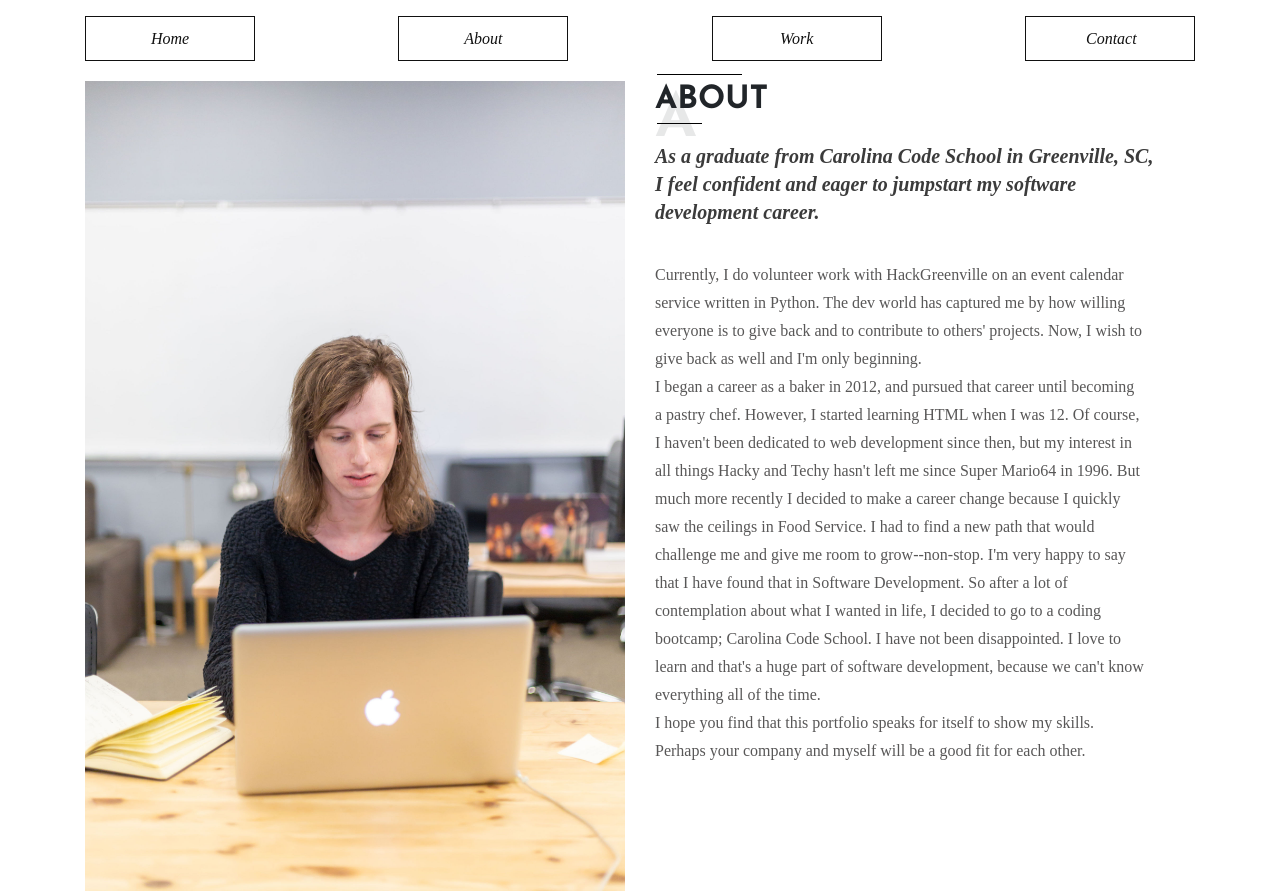
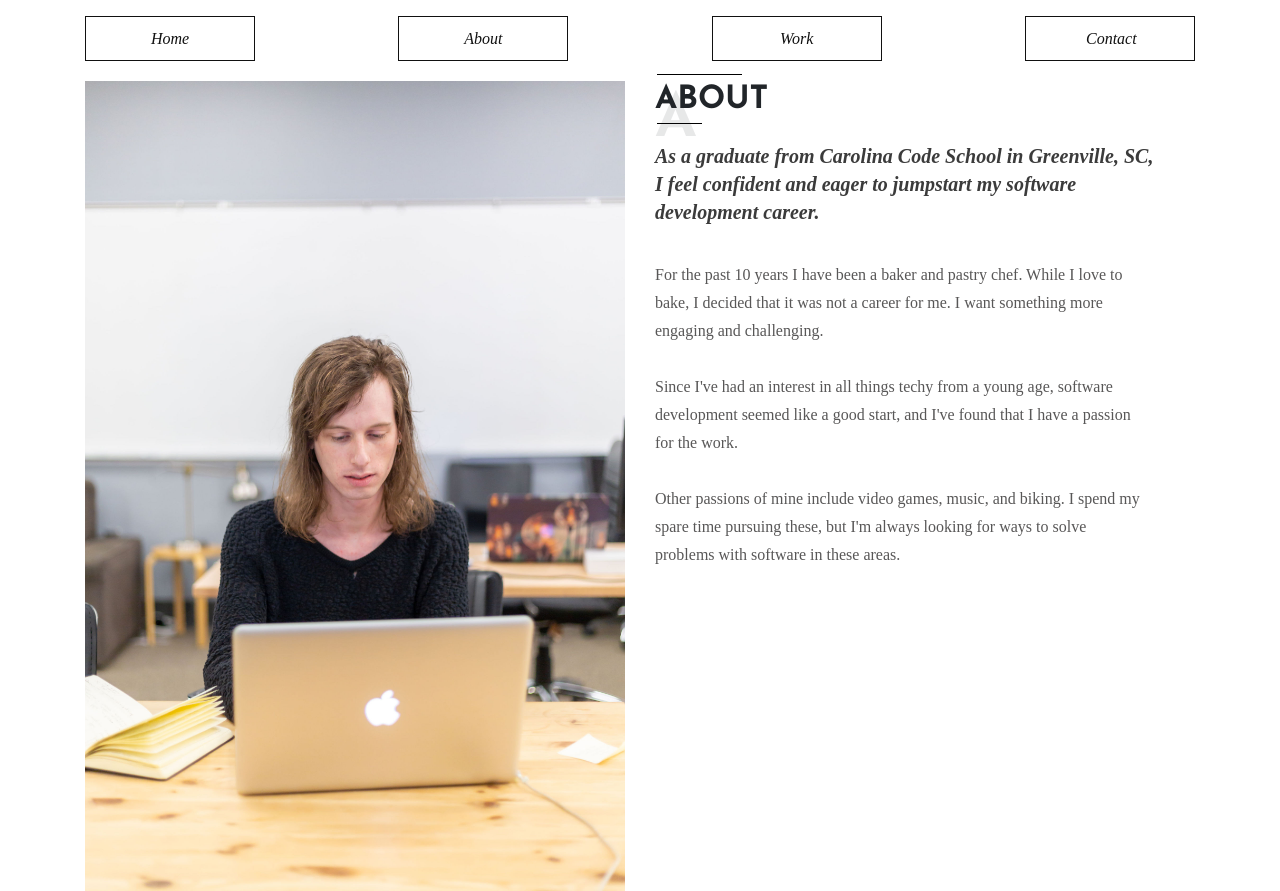
Before and after one commit to ramonaspence/portfolio-v2, a React (Create React App) app: page /about in a window 1280 px wide. Built offline with nearby package versions, Linux system fonts and the light colour scheme.

Commit message:
edited copy on about and contact page

```diff
--- a/src/components/about.js
+++ b/src/components/about.js
@@ -22,9 +22,8 @@ class About extends Component {
                         </div>
                         <p className='subtitle'>As a graduate from Carolina Code School in Greenville, SC, I feel confident and eager to jumpstart my software development career.
                         </p>
-                        <p className="info">Currently, I do volunteer work with HackGreenville on an event calendar service written in Python. The dev world has captured me by how willing everyone is to give back and to contribute to others' projects. Now, I wish to give back as well and I'm only beginning. <br/>I began a career as a baker in 2012, and pursued that career until becoming a pastry chef. However, I started learning HTML when I was 12. Of course, I haven't been dedicated to web development since then, but my interest in all things Hacky and Techy hasn't left me since Super Mario64 in 1996.
-                        But much more recently I decided to make a career change because I quickly saw the ceilings in Food Service. I had to find a new path that would challenge me and give me room to grow--non-stop. I'm very happy to say that I have found that in Software Development. So after a lot of contemplation about what I wanted in life, I decided to go to a coding bootcamp; Carolina Code School.
-                        I have not been disappointed. I love to learn and that's a huge part of software development, because we can't know everything all of the time. <br /> I hope you find that this portfolio speaks for itself to show my skills. Perhaps your company and myself will be a good fit for each other.
+                        <p className="info">For the past 10 years I have been a baker and pastry chef. While I love to bake, I decided that it was not a career for me. I want something more engaging and challenging.<br /><br /> Since I've had an interest in all things techy from a young age, software development seemed like a good start, and I've found that I have a passion for the work.  <br/><br />Other passions of mine include video games, music, and biking.
+                        I spend my spare time pursuing these, but I'm always looking for ways to solve problems with software in these areas.
                           </p>
                     </div>
                 </div>
--- a/src/components/contact.js
+++ b/src/components/contact.js
@@ -23,8 +23,8 @@ class Contact extends Component {
                                 c
                             </div>
                         </div>
-                        <p class='subtitle'>I'm seeking opportunities and would love to have an informal conversation or informational interview with you!<br /><br />
-                        Let's get in contact with each other!
+                        <p class='subtitle'>I'm seeking remote opportunities and would love to have an informal conversation with you about your company or your journey as a developer.<br /><br />
+                        Let's get connected!
                         </p>
 
 
```
